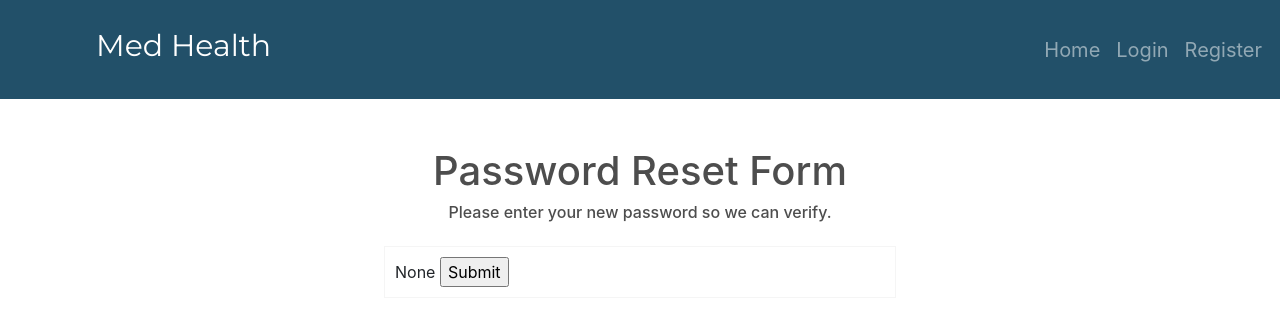
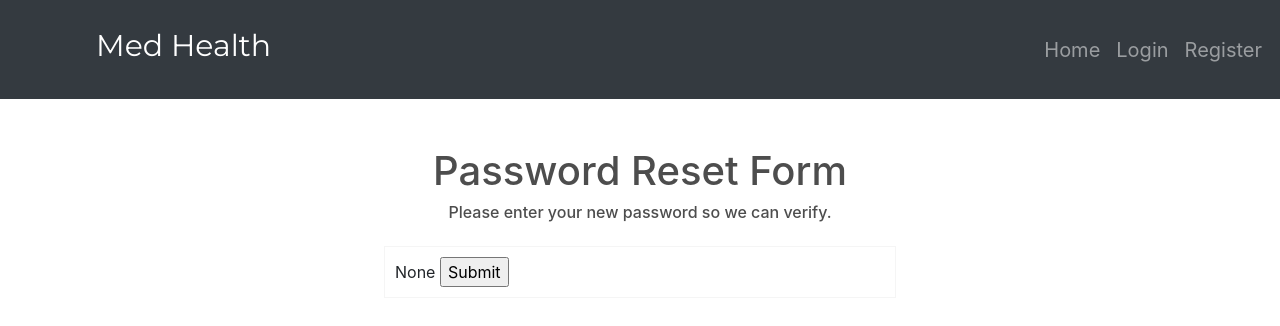
Before and after one commit to yahayakenny/Med_Health, a Django app: page /reset/1/1 in a window 1280 px wide. Shown: the top 326 px of the page. Run offline with Django 3.2, Linux system fonts and the light colour scheme; some libraries are stand-ins or nearby versions.

Commit message:
bug fixes

```diff
--- a/doctor_app/filters.py
+++ b/doctor_app/filters.py
@@ -1,7 +1,6 @@
 import django_filters
 from doctor_app.models import Doctor
 from django_filters import CharFilter
-
 
 class DoctorFilter(django_filters.FilterSet):
     name = CharFilter(field_name = 'name', lookup_expr = 'icontains')
--- a/doctor_app/urls.py
+++ b/doctor_app/urls.py
@@ -6,6 +6,7 @@
     path('', views.home, name = 'home'),
     path('<int:doctor_id>', views.doctor_detail, name='doctor_detail'),
     path('map/', views.map, name = 'map' ),
+
     path('reset_password/', auth_views.PasswordResetView.as_view(template_name = "patients/reset_password.html"), name ='reset_password'),
 
     path('reset_password_sent/', auth_views.PasswordResetDoneView.as_view(template_name = "patients/password_reset_sent.html"), name ='password_reset_done'),
--- a/templates/base.html
+++ b/templates/base.html
@@ -36,7 +36,7 @@
     <title>Med Health</title>
 </head>
 <body>
-    <nav class="navbar navbar-expand-lg navbar-dark">
+    <nav class="navbar navbar-expand-lg navbar-dark bg-dark">
         <a class="nav-link" href=""><h1 class="navbar-brand" style = "font-size: 30px">Med Health</h1></a>
         <button class="navbar-toggler" type="button" data-toggle="collapse" data-target="#navbarNav" aria-controls="navbarNav" aria-expanded="false" aria-label="Toggle navigation">
           <span class="navbar-toggler-icon"></span>
--- a/templates/patients/password_reset_form.html
+++ b/templates/patients/password_reset_form.html
@@ -10,7 +10,6 @@
 <form action="" method="POST">
   {% csrf_token %} {{form}}
   <input type="submit" name="Reset Password"/>
-
 </form>
 
 {% endblock%}
--- a/templates/patients/reset_password.html
+++ b/templates/patients/reset_password.html
@@ -12,7 +12,8 @@
   {% csrf_token %} {{form}}
   <input type="submit" name="Send email" /><br>
 </form>
-<br />
+
+<br/>
 <div class="text-center">
   <a href="{% url 'home' %}">Return to home page</a>
 </div>
```
Also changed, not shown: med_health/settings.py (+6 -1 lines).
